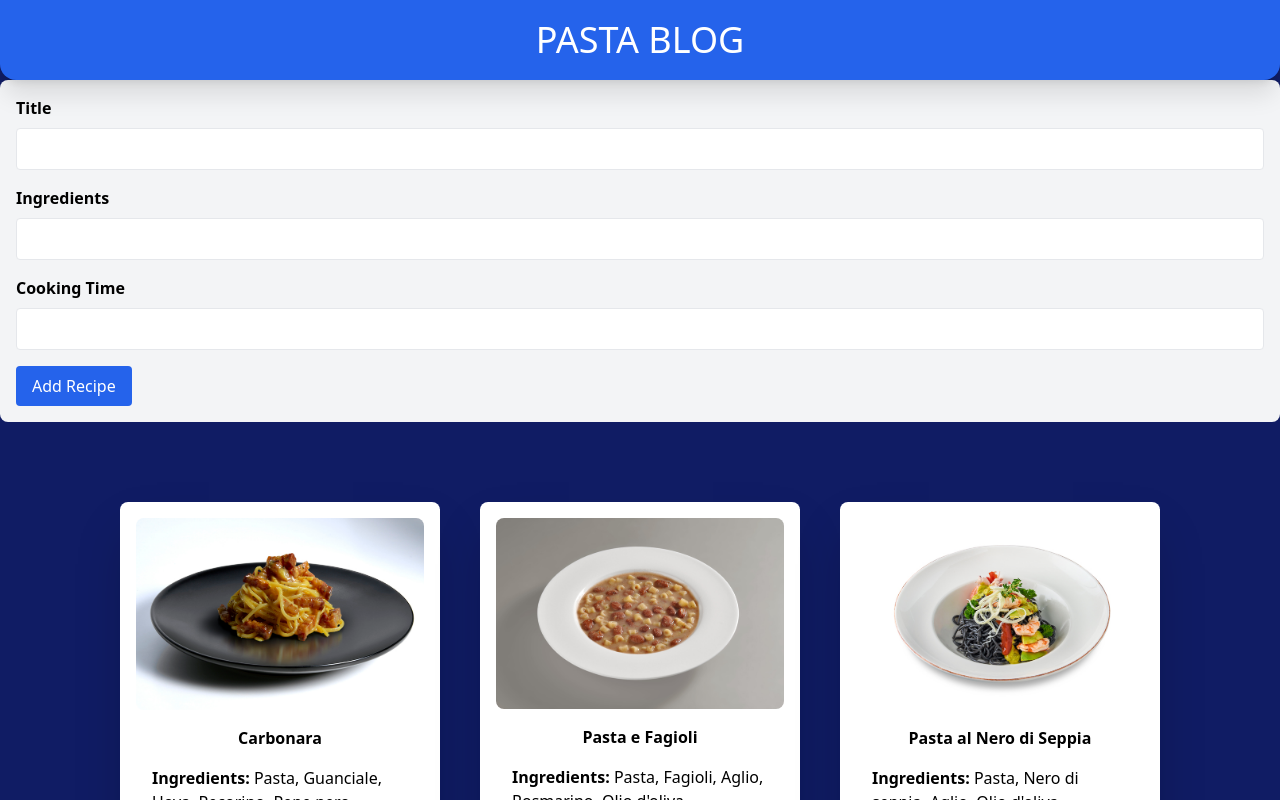
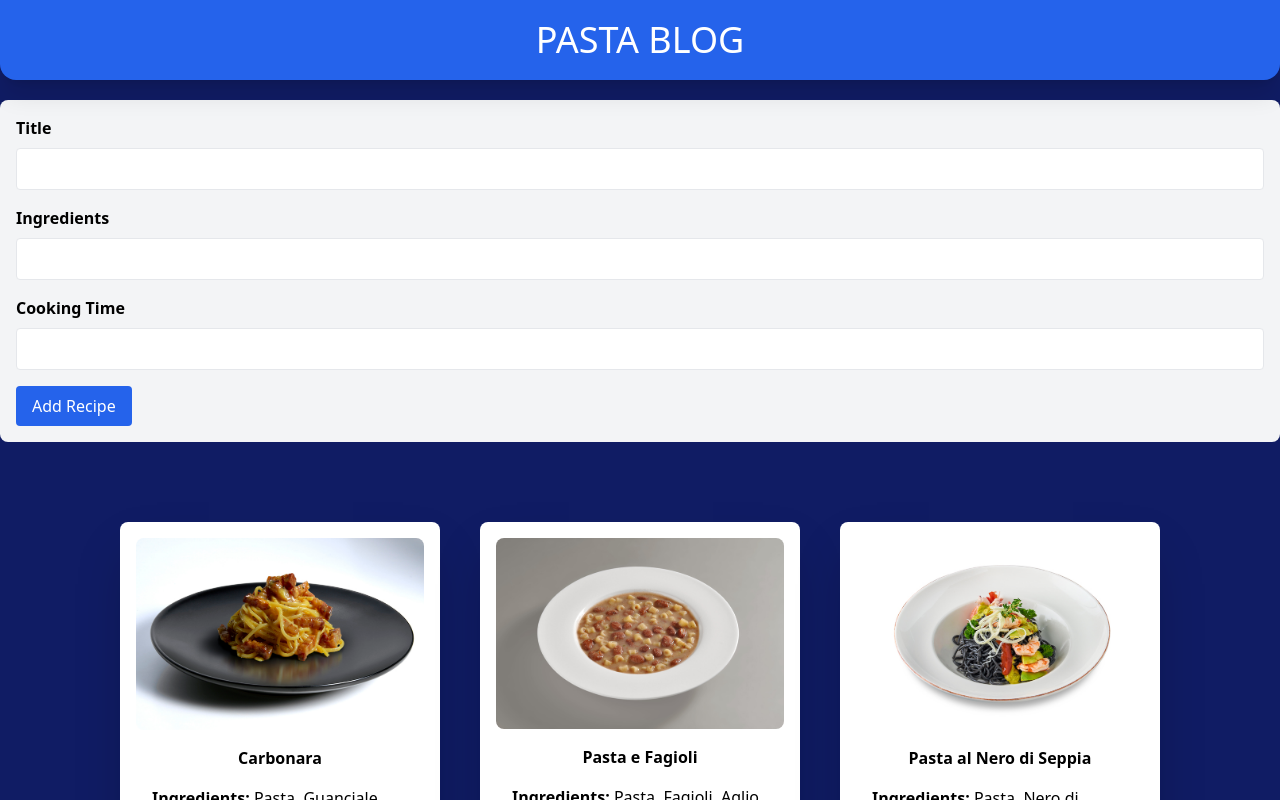
Before and after one commit to Simone-Fratini/react-form-multifield, a React (Vite) app: page / in a window 1280 px wide. Shown: the top 800 px of the page. Built offline with nearby package versions, Linux system fonts and the light colour scheme.

Commit message:
Adjust form margin for improved layout in MainComponent

```diff
--- a/src/components/MainComponent.jsx
+++ b/src/components/MainComponent.jsx
@@ -39,7 +39,7 @@ function FormComponent({ onAddRecipe }) {
   };
 
   return (
-    <form className="p-4 bg-gray-100 rounded-lg mb-6" onSubmit={handleSubmit}>
+    <form className="p-4 mt-5 bg-gray-100 rounded-lg mb-6" onSubmit={handleSubmit}>
       <div className="mb-4">
         <label className="block mb-2 font-bold">Title</label>
         <input
```
